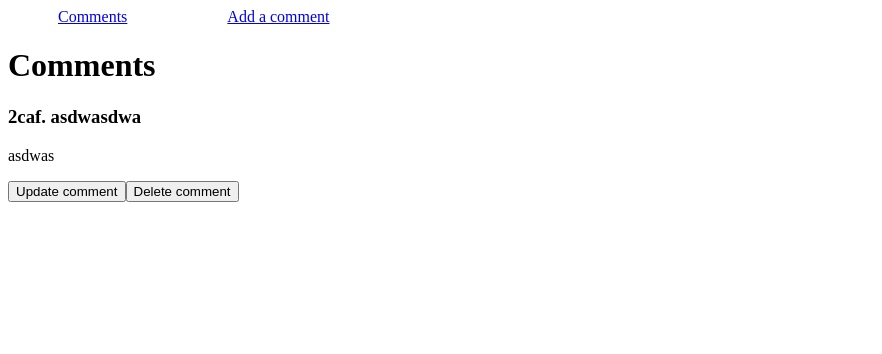
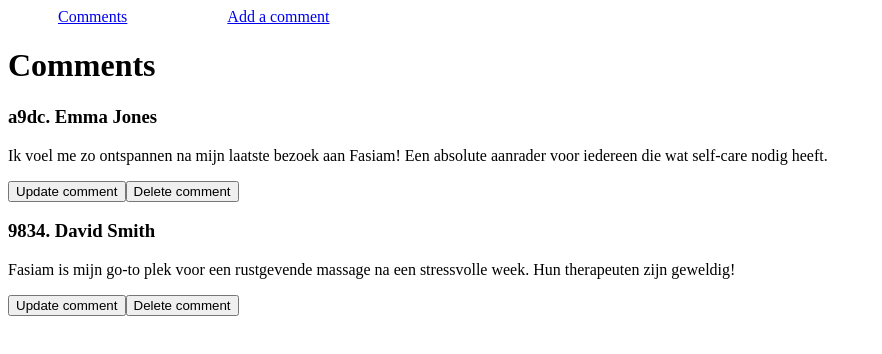
Before and after one commit to QNoah/json-server-test, an Angular app: page /comments in a window 1280 px wide. Shown: the top 354 px of the page, without its empty margins (0-882 px from the left). Built offline with nearby package versions, Linux system fonts and the light colour scheme; data requests are answered from the project's data file.

Commit message:
update function works

```diff
--- a/db.json
+++ b/db.json
@@ -1,9 +1,14 @@
 {
   "comments": [
     {
-      "id": "2caf",
-      "writer": "asdwasdwa",
-      "text": "asdwas"
+      "id": "a9dc",
+      "writer": "Emma Jones",
+      "text": "Ik voel me zo ontspannen na mijn laatste bezoek aan Fasiam! Een absolute aanrader voor iedereen die wat self-care nodig heeft."
+    },
+    {
+      "id": "9834",
+      "writer": "David Smith",
+      "text": "Fasiam is mijn go-to plek voor een rustgevende massage na een stressvolle week. Hun therapeuten zijn geweldig!"
     }
   ]
 }
--- a/src/app/comments/comments.component.html
+++ b/src/app/comments/comments.component.html
@@ -4,8 +4,10 @@
   <p>{{ item.text }}</p>
   <button (click)="updateMode()">Update comment</button>
   <button (click)="delete(item.id)">Delete comment</button>
+  <div class="success" *ngIf="updateSuccess === true">Updated!</div>
   <div class="update" *ngIf="update === true">
-    <input type="text" [(ngModel)]="item.text" />
+    <textarea [(ngModel)]="item.text"></textarea>
+    <button (click)="updateComment(item.id, item.text)">Save</button>
   </div>
 </ng-container>
 <!-- {{data | json}} -->
--- a/src/app/comments/comments.component.ts
+++ b/src/app/comments/comments.component.ts
@@ -10,6 +10,7 @@
 })
 export class CommentsComponent implements OnChanges{
   data: any;
+  updateSuccess = false;
   update: boolean = false;
   constructor(private http: HttpClient, private router: Router) {}
 
@@ -20,6 +21,13 @@
     this.refreshData();
   }
 
+  updateMode(){
+    if(this.update === false){
+    this.update = true;
+  } else{
+    this.update = false;
+  }
+}
   refreshData() {
     this.http.get('http://localhost:3000/comments').subscribe((data) => {
       this.data = data;
@@ -32,11 +40,17 @@
     console.log(error);
   });
 }
-updateMode(){
-  if(this.update === false){
-  this.update = true;
-} else{
-  this.update = false;
+
+updateComment(commentId: number, updatedText: string) {
+  const existingComment = this.data.find((comment: any) => comment.id === commentId);
+  const updatedComment = { ...existingComment, text: updatedText }; // Update 'text' field while keeping other fields intact
+  this.http.put(`http://localhost:3000/comments/${commentId}`, updatedComment).subscribe(() => {
+    // this.refreshData();
+    this.updateSuccess = true;
+    this.update = false;
+  }, error => {
+    console.error('Error updating comment:', error);
+  });
 }
+
 }
-}
```
